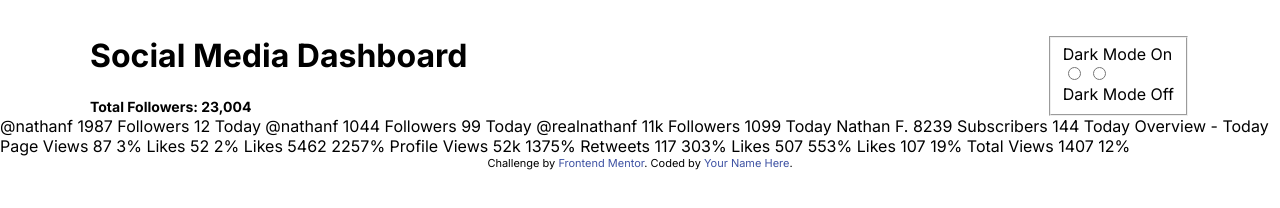
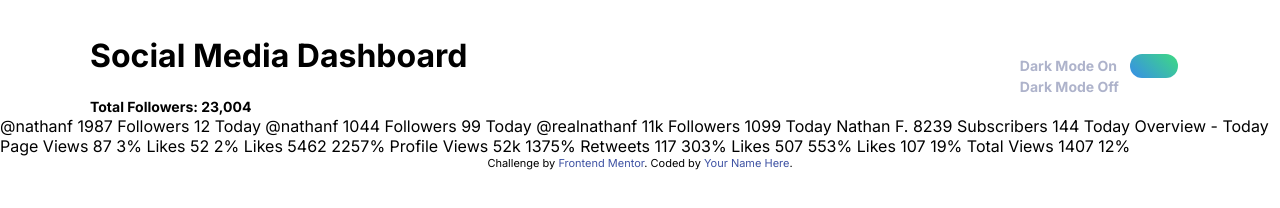
Before and after one commit to Sithu-Aung-Khant/social-media-dashboard, a website: page index.html in a window 1280 px wide. Drawn offline with nearby package versions, Linux system fonts and the light colour scheme; files that its build step writes are made by us from their sources.

Commit message:
styled toggle

```diff
--- a/app/scss/components/toggle.scss
+++ b/app/scss/components/toggle.scss
@@ -1,11 +1,71 @@
 @use '../util' as *;
+// https://codepen.io/SaraSoueidan/pen/jpBbrq/?editors=1100
 
 .toggle {
+    // background-color: blueviolet;
+    display: grid;
+    grid-template-columns: 1fr 3rem;
+    border: none;
+    margin: 0;
+
+    label {
+        font-size: rem(14);
+        font-weight: 700;
+        color: var(--toggle-light);
+
+        &[for='dark'] {
+            line-height: rem(24);
+            margin-right: rem(13);
+        }
+    }
+
+    &__wrapper {
+        position: relative;
+        height: rem(24);
+    }
+
+    input[type="radio"]{
+        margin: 0 rem(-2) 0 rem(-2);
+        opacity: 0;
+        width: rem(24);
+        height: rem(24);
+
+        &:focus ~ .toggle__button {
+            border: 2px solid white;
+        }
+    }
+
+    &__background{
+        display: block;
+        position: absolute;
+        border-radius: rem(12);
+        width: 100%;
+        height: 100%;
+        top: 0;
+        pointer-events: none;
+        background: linear-gradient(225deg, var(--toggle-dark-end) 0%, var(--toggle-dark-start) 98.02%);
+    }
 
     &__button {
-        width: rem(16);
-        height: rem(16);
+        position: absolute;
+        left: rem(3);
+        top: rem(3);
+        right: 100%;
+        width: rem(18);
+        height: rem(18);
         border-radius: 50%;
-        background-color: var(--toggle-light);
+        background-color: var(--dark-bg-main);
+        transition: all 150ms ease-in-out;
     }
+
+    #light:checked ~ .toggle__button {
+        left: calc(100% - 21px);
+        right: 3px;
+      }
+
+      #system:checked ~ .toggle__button {
+        left: 50%;
+        right: auto;
+        transform: translate(-50%);
+      }
 }
```
